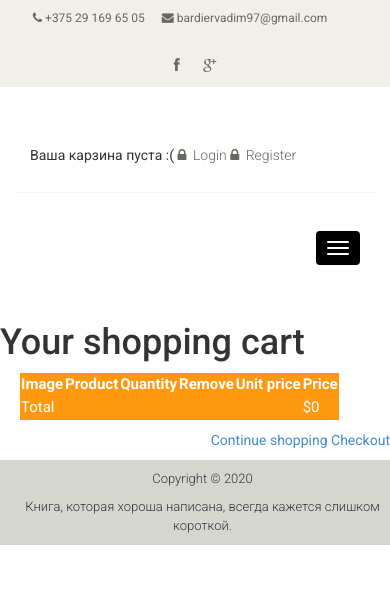
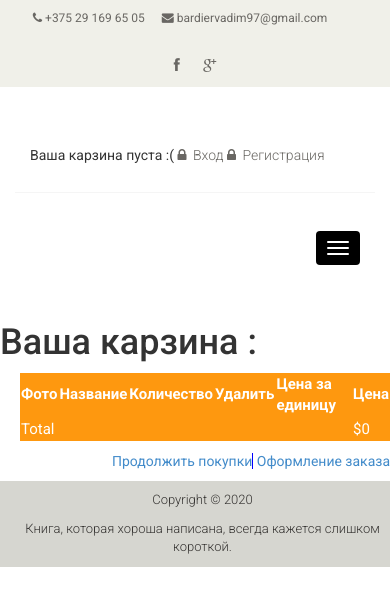
Before and after one commit to Vadeux/book_project, a Django app: page /cart/ in a window 390 px wide. Shown: the top 606 px of the page. Run offline with Django 3.2, Linux system fonts and the light colour scheme; tables that the repository leaves empty hold one stand-in row (values such as "Sample post"); some libraries are stand-ins or nearby versions.

Commit message:
'rus_pagination'

```diff
--- a/books/views.py
+++ b/books/views.py
@@ -26,6 +26,7 @@
 	"""List of books."""
 	model = Book
 	queryset = Book.objects.filter(draft=False)
+	paginate_by = 6
 
 	def get_context_data(self, *args, **kwargs):
 		context = super().get_context_data(*args, **kwargs)
--- a/static/css/main.css
+++ b/static/css/main.css
@@ -2565,3 +2565,104 @@
 }
 
 .rating > label:hover:before,  .rating > label:hover ~ label:before,  .rating:not(:hover) > :checked ~ label:before { opacity: 1; }
+
+/* Pagination */
+.pagination {
+    width: auto;
+    margin: 0 auto
+}
+
+.pagination,
+.pagination__link {
+    display: -ms-flexbox;
+    display: flex;
+    -ms-flex-flow: row wrap;
+    flex-flow: row wrap;
+    -ms-flex-pack: center;
+    justify-content: center;
+    -ms-flex-align: center;
+    align-items: center
+}
+
+.pagination__link {
+    position: relative;
+    left: -1px;
+    top: 1px;
+    width: 100%;
+    height: 100%;
+    border-radius: 50%;
+    transition: all .2s ease-in-out;
+    font-family: Roboto, sans-serif;
+    font-size: 16px;
+    color: #6163b9
+}
+
+@media only screen and (max-width: 767px) {
+    .pagination__link {
+        font-size: 15px
+    }
+}
+
+@media only screen and (min-width: 1025px) {
+    .pagination a.pagination__link:hover {
+        background: rgba(102, 88, 175, .15)
+    }
+}
+
+.pagination__item {
+    transition: all .2s ease-in-out;
+    width: 38px;
+    height: 38px;
+    border-radius: 50%;
+    z-index: 1;
+    position: relative;
+    margin: 0 2px;
+    display: -ms-flexbox;
+    display: flex;
+    -ms-flex-flow: row wrap;
+    flex-flow: row wrap;
+    -ms-flex-pack: center;
+    justify-content: center;
+    -ms-flex-align: center;
+    align-items: center
+}
+
+@media only screen and (max-width: 767px) {
+    .pagination__item {
+        margin: 0 2px;
+        width: 33px;
+        height: 33px
+    }
+}
+
+.pagination__item:first-child {
+    margin-left: 0
+}
+
+.pagination__item:last-child {
+    margin-right: 0
+}
+
+@media only screen and (max-width: 1023px) {
+    .pagination__item:nth-child(3),
+    .pagination__item:nth-child(9) {
+        display: none
+    }
+}
+
+@media only screen and (min-width: 1025px) {
+    .pagination__item.active:hover
+    .pagination__link {
+        color: #fff;
+        background: #6658af
+    }
+}
+
+.pagination__item.active .pagination__link {
+    color: #fff;
+    background: #6658af
+}
+
+.pagination__item--dots .pagination__link {
+    color: #bfc0f1
+}
--- a/templates/blog/blog_detail.html
+++ b/templates/blog/blog_detail.html
@@ -26,10 +26,6 @@
                             </p> <br>
                             <p>Автор: {{ post.author }}</p>
 
-{#                            {% for member in blog.members.all %}#}
-{#                                <p> member {{ member }}</p>#}
-{#                            {% endfor %}#}
-
 
                             <div class="pager-area">
                                 <div class="pager pull-right">
--- a/templates/books/book_detail.html
+++ b/templates/books/book_detail.html
@@ -43,7 +43,7 @@
                                     <span>
                                             <span>{{ book.title }}</span>
                                             <br>
-                                        <p class="price">${{ book.price }}</p>
+
 
                                         {% if user.is_authenticated %}
                                         <form action="{% url 'cart_add' book.id %}" method="post"
@@ -55,7 +55,8 @@
                                         {% endif %}
 
 
-                                        </span>
+                                    </span>
+                                <p class="price">${{ book.price }}</p>
                                     <p><b>Автор:</b>
                                         {% for author in book.authors.all %}
                                             <a href="{% url 'author_detail' author.name %}"> {{ author.name }}</a>
--- a/templates/books/reg/login.html
+++ b/templates/books/reg/login.html
@@ -6,16 +6,16 @@
             <div class="row">
                 <div class="col-sm-4 col-sm-offset-1">
                     <div class="login-form"><!--login form-->
-                        <h2>Login to your account</h2>
+                        <h2>Войдите в свой аккаунт</h2>
                         <form method="post">
                             {% csrf_token %}
                             <input type="hidden" name="next" value="{{ next }}">
                             {{ form }}
                             <button type="submit" class="btn btn-success btn-block">
-                                Log in
+                                Вход
                             </button>
                             <a href=".." class="btn btn-danger btn-block">
-                                Back to home
+                                Вернуться на главную
                             </a>
                         </form>
                     </div><!--/login form-->
--- a/templates/books/reg/password_change_form.html
+++ b/templates/books/reg/password_change_form.html
@@ -2,17 +2,17 @@
 {% block content %}
     {% load static %}
 
-<h4 class="card-title">Change your password</h4>
+<h4 class="card-title">Смена пароля :</h4>
     <form method="post">
         {% csrf_token %}
         {{ form }}
         <button type="submit"
                 class="btn btn-success btn-block">
-            Change password
+            Сменить пароль
         </button>
         <a href=".."
            class="btn btn-danger btn-block">
-            Back to home
+            Вернуться на главную
         </a>
     </form>
 
--- a/templates/books/reg/register.html
+++ b/templates/books/reg/register.html
@@ -6,15 +6,15 @@
             <div class="row">
                 <div class="col-sm-4">
                     <div class="signup-form"><!--sign up form-->
-                        <h2>New User Signup!</h2>
+                        <h2>Регистрация нового пользователя!</h2>
                         <form action="" method="post">
                             {% csrf_token %}
                             {{ form }}
                             <button type="submit" class="btn btn-success btn-block">
-                                Register
+                                Зарегистрироваться
                             </button>
                             <a href=".." class="btn btn-danger btn-block">
-                                Back to home</a>
+                                Вернуться на главную</a>
                         </form>
                     </div><!--/sign up form-->
                 </div>
--- a/templates/cart/cart.html
+++ b/templates/cart/cart.html
@@ -1,16 +1,16 @@
 {% extends 'books/base.html' %}
 {% block content %}
     {% load static %}
-    <h1>Your shopping cart</h1>
+    <h1>Ваша карзина : </h1>
     <table class="cart col-sm-12">
         <thead>
         <tr>
-            <th>Image</th>
-            <th>Product</th>
-            <th>Quantity</th>
-            <th>Remove</th>
-            <th>Unit price</th>
-            <th>Price</th>
+            <th>Фото</th>
+            <th>Название</th>
+            <th>Количество</th>
+            <th>Удалить</th>
+            <th>Цена за единицу</th>
+            <th>Цена</th>
         </tr>
         </thead>
         <tbody>
@@ -29,7 +29,7 @@
                     </td>
                     <td>{{ product.title }}</td>
                     <td>{{ item.quantity }}</td>
-                    <td><a href="{% url "cart_remove" product.id %}">Remove</a></td>
+                    <td><a href="{% url "cart_remove" product.id %}">Удалить</a></td>
                     <td class="num">${{ item.price }}</td>
                     <td class="num">${{ item.total_price }}</td>
                 </tr>
@@ -43,10 +43,8 @@
         </tbody>
     </table>
     <p class="text-right">
-        <a href="{% url "book_list" %}" class="button light">Continue shopping</a>
-        <a href="{% url "order_create" %}" class="button">
-    Checkout
-</a>
+        <a href="{% url "book_list" %}" class="button light" style="border-right:solid blue 1px ">Продолжить покупки</a>
+        <a href="{% url "order_create" %}" class="button">Оформление заказа</a>
     </p>
 
 {% endblock content %}
--- a/templates/include/header.html
+++ b/templates/include/header.html
@@ -50,14 +50,14 @@
 
 
                             {% if user.is_authenticated %}
-                                <li><a href="{% url 'logout' %}"><i class="fa fa-lock"></i> Logout</a></li>
-                                <li><a href="{% url 'pass-change' %}"><i class="fa fa-lock"></i> Change password</a></li>
+                                <li><a href="{% url 'logout' %}"><i class="fa fa-lock"></i> Выход</a></li>
+                                <li><a href="{% url 'pass-change' %}"><i class="fa fa-lock"></i> Смена пароля</a></li>
                                 <li>{% if user.is_staff %}
-                                    <a href="/blog/admin"><i class="fa fa-user"></i>Admin panel</a>
+                                    <a href="/blog/admin"><i class="fa fa-user"></i>Добавить пост</a>
                                 {% endif %}</li>
                             {% else %}
-                                <li><a href="{% url 'login' %}"><i class="fa fa-lock"></i> Login</a></li>
-                                <li><a href="{% url 'register' %}"><i class="fa fa-lock"></i> Register</a></li>
+                                <li><a href="{% url 'login' %}"><i class="fa fa-lock"></i> Вход</a></li>
+                                <li><a href="{% url 'register' %}"><i class="fa fa-lock"></i> Регистрация</a></li>
                             {% endif %}
 
 
```
Also changed, not shown: templates/books/book_list.html (+9 -0 lines), templates/include/pagination.html (added, +46 -0 lines), db.sqlite3.
